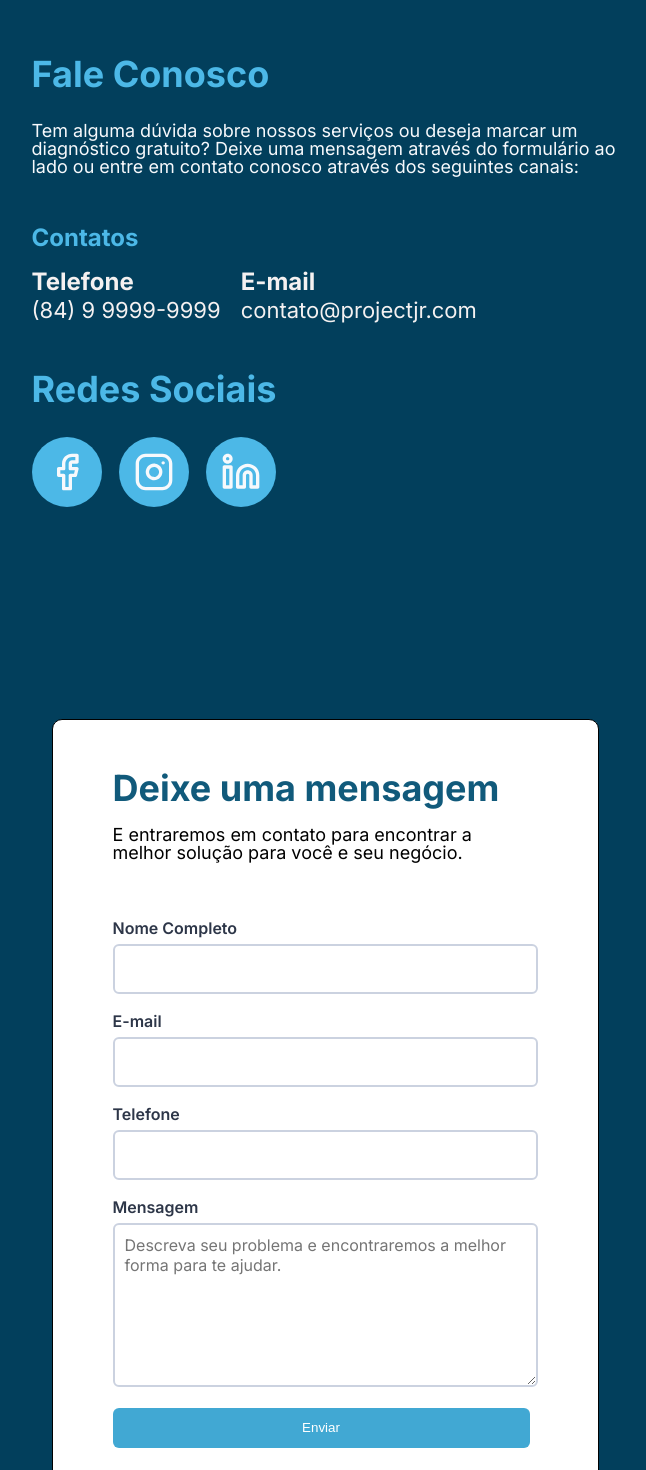
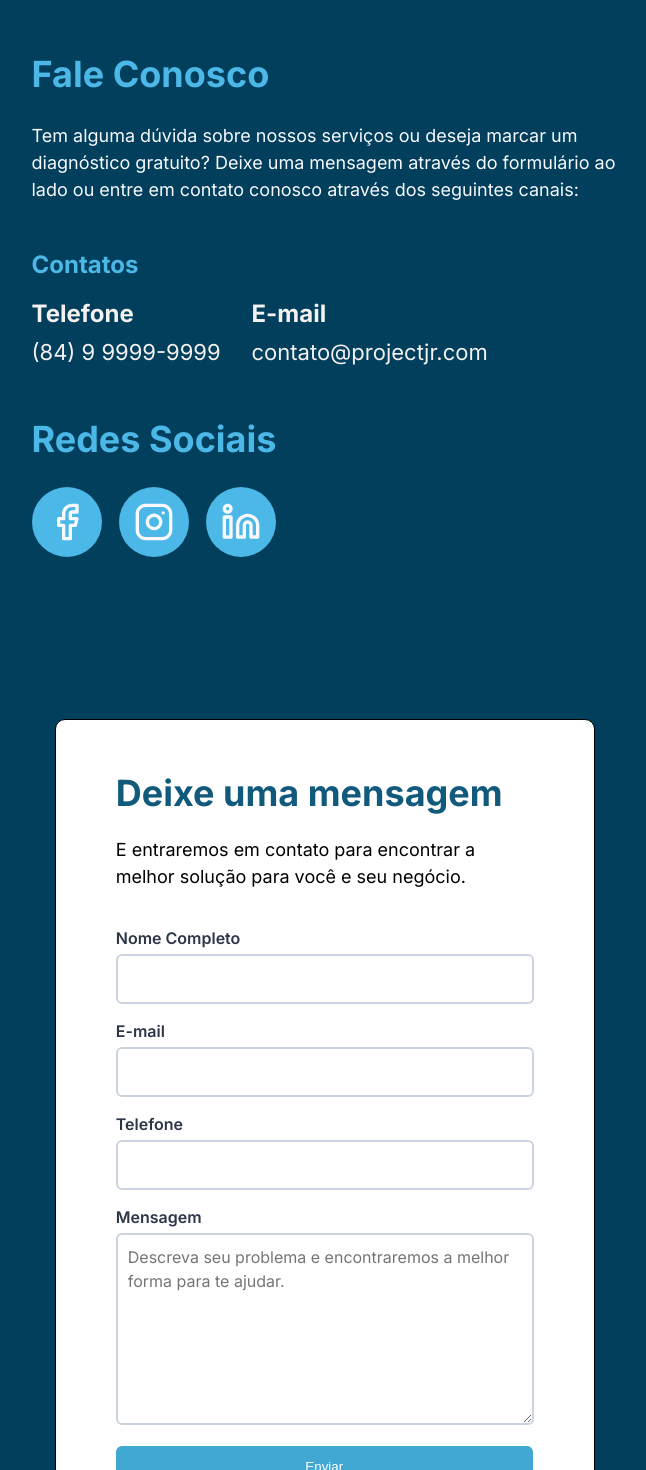
Before and after one commit to byte-serido/projectJR-Consultoria-web, a Vue app: page / in a window 1280 px wide. Shown: the part 4080-5550 px from the top of the page, without its empty margins (315-961 px from the left). Built offline with nearby package versions, Linux system fonts and the light colour scheme.

Commit message:
feat: correções em mycontent.vue (#22)

```diff
--- a/src/components/home/MyContact.vue
+++ b/src/components/home/MyContact.vue
@@ -5,16 +5,16 @@
             <div class="contatos">
                 <article class="super">
                     <h2 class="msg">Fale Conosco</h2>
-                    <p>Tem alguma dúvida sobre nossos serviços ou deseja marcar um diagnóstico gratuito? Deixe uma mensagem através do formulário ao lado ou entre em contato conosco através dos seguintes canais:</p>
+                    <p class="text">Tem alguma dúvida sobre nossos serviços ou deseja marcar um diagnóstico gratuito? Deixe uma mensagem através do formulário ao lado ou entre em contato conosco através dos seguintes canais:</p>
                 </article>
                 <div class="mid">
                     <h3>Contatos</h3>
                     <div class="tel">
-                        <article >
+                        <article class="num">
                             <h4>Telefone</h4>
                             <p class="cont">(84) 9 9999-9999</p>
                         </article>
-                        <article>
+                        <article class="num">
                             <h4>E-mail</h4>
                             <p class="cont">contato@projectjr.com</p>
                         </article>
@@ -97,6 +97,16 @@ export default {
         background-color: #023F5C;
     }
 
+    .super{
+        font-family: 'Inter';
+        font-style: normal;
+        font-weight: 400;
+        font-size: 1.125rem;
+        padding-bottom: 50px;
+        color: #F7F9FC;
+        gap: 20px;
+    }
+
     .contatos{
         display: flex;
         flex-direction: column;
@@ -108,12 +118,6 @@ export default {
 
     }
 
-    .Msg{
-        background-color: #FFFFFF;
-        border: 1px solid #000000;
-        border-radius: 10px;
-        padding: 50px 60px;
-    }
 
     .msg{
         font-family: 'Inter';
@@ -124,18 +128,21 @@ export default {
         padding-bottom: 30px;
     }
 
-    .super{
+    .Msg{
+        background-color: #FFFFFF;
+        border: 1px solid #000000;
+        border-radius: 10px;
+        padding: 50px 60px;
+    }
+
+    .Msg1{
         font-family: 'Inter';
         font-style: normal;
-        font-weight: 400;
-        font-size: 1.125rem;
-        padding-bottom: 50px;
-        color: #F7F9FC;
-    }
-
-    .mid{
-        padding-bottom: 50px;
-
+        font-weight: 700;
+        font-size: 2.25rem;
+        color: #115A7B;
+        padding-bottom: 20px;
+        line-height: 130%;
     }
 
     h3{
@@ -147,6 +154,34 @@ export default {
         padding-bottom: 20px;
     }
 
+    h4{
+        padding-bottom: 5px;
+        font-family: 'Inter';
+        font-style: normal;
+        font-weight: 700;
+        font-size: 1.5rem;
+        line-height: 140%;
+    }
+
+    h5{
+        font-family: 'Inter';
+        font-style: normal;
+        font-weight: 600;
+        font-size: 0.275re;
+        color: #2D3648;
+        padding-bottom: 8px;
+        line-height: 16px;
+    }
+
+    .text{
+        line-height: 150%;
+    }
+
+    .mid{
+        padding-bottom: 50px;
+
+    }
+
     .tel{
         display: flex;
         flex-direction: row;
@@ -154,12 +189,10 @@ export default {
         gap: 20px;
     }
 
-    h4{
-        padding-bottom: 5px;
-        font-family: 'Inter';
-        font-style: normal;
-        font-weight: 700;
-        font-size: 1.5rem;
+    .num{
+        gap: 5px;
+        width: 200px;
+        height: 74px;
     }
 
     .cont{
@@ -167,6 +200,7 @@ export default {
         font-style: normal;
         font-weight: 400;
         font-size: 1.375rem;
+        line-height: 160%;
     }
 
     .img{
@@ -185,19 +219,15 @@ export default {
         font-size: 1.125rem;
         color: #000000;
         padding-bottom: 40px;
+        line-height: 150%;
     }
 
-    h5{
-        font-family: 'Inter';
-        font-style: normal;
-        font-weight: 600;
-        font-size: 0.275re;
-        color: #2D3648;
-        padding-bottom: 8px;
+    .form{
+        padding-bottom: 19px;
     }
 
     .label{
-        width: 401px;
+        width: 394.5px;
         height: 46px;
         padding: 0px 10px 0px 10px;
         border: 2px solid #CBD2E0;
@@ -206,11 +236,18 @@ export default {
 
     .label:focus{
         border: 2px solid #41A8D3;
-        outline:none;
+        outline: none;
     }
 
-    .form{
-        padding-bottom: 19px;
+    .description{
+        border-radius: 6px;
+        border: 2px solid #CBD2E0;
+        padding: 10px;
+    }
+
+    .description:focus{
+        border: 2px solid #41A8D3;
+        outline: none;
     }
 
     .buttom{
@@ -227,34 +264,17 @@ export default {
         color: #FFFFFF;
     }
 
-    .Msg1{
-        font-family: 'Inter';
-        font-style: normal;
-        font-weight: 700;
-        font-size: 2.25rem;
-        color: #115A7B;
-        padding-bottom: 20px;
-    }
-
-    .description{
-        border-radius: 6px;
-        border: 2px solid #CBD2E0;
-        padding: 10px;
-    }
-
-    .description:focus{
-        border: 2px solid #41A8D3;
-        outline: none;
-    }
-
     textarea{
-        width: 401px;
+        width: 394.5px;
         font-family: 'Inter';
         font-style: normal;
         font-weight: 400;
         font-size: 16px;
         color: #2D3648;
+        line-height: 150%;
     }
+
+
 
     /* RESPONSIVIDADE */
 
@@ -293,6 +313,16 @@ export default {
     }
 
     @media(max-width:560px){
+
+        .msg{
+            font-family: 'Inter';
+            font-style: normal;
+            font-weight: 700;
+            color: #4CB8E7;
+            font-size: 2.25rem;
+            padding-bottom: 10px;
+        }
+
         .Msg1{
             font-family: 'Inter';
             font-style: normal;
@@ -323,6 +353,7 @@ export default {
     }
 
     @media(max-width:510px){
+
 
         .Msg{
             background-color: #FFFFFF;
```
